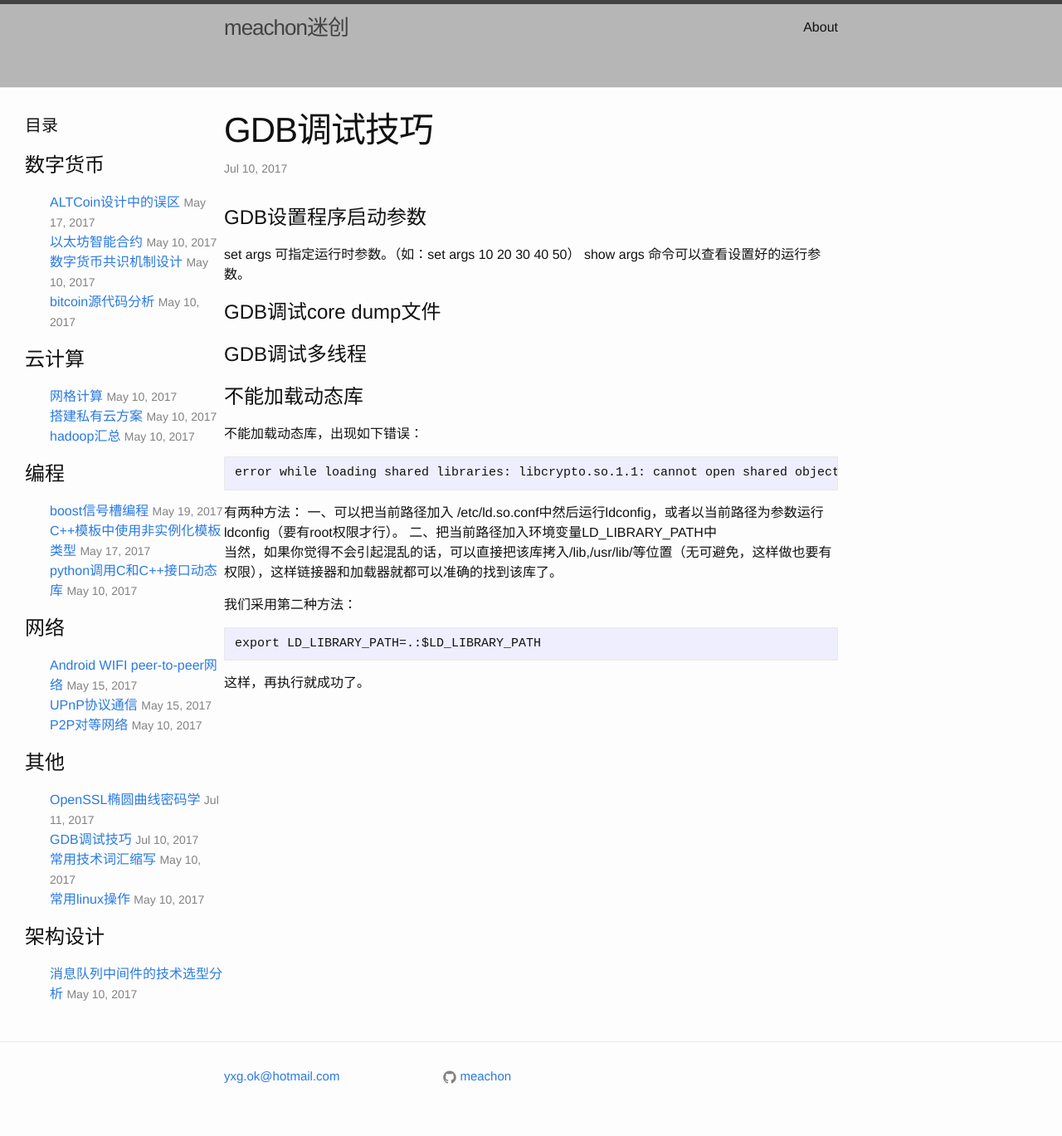
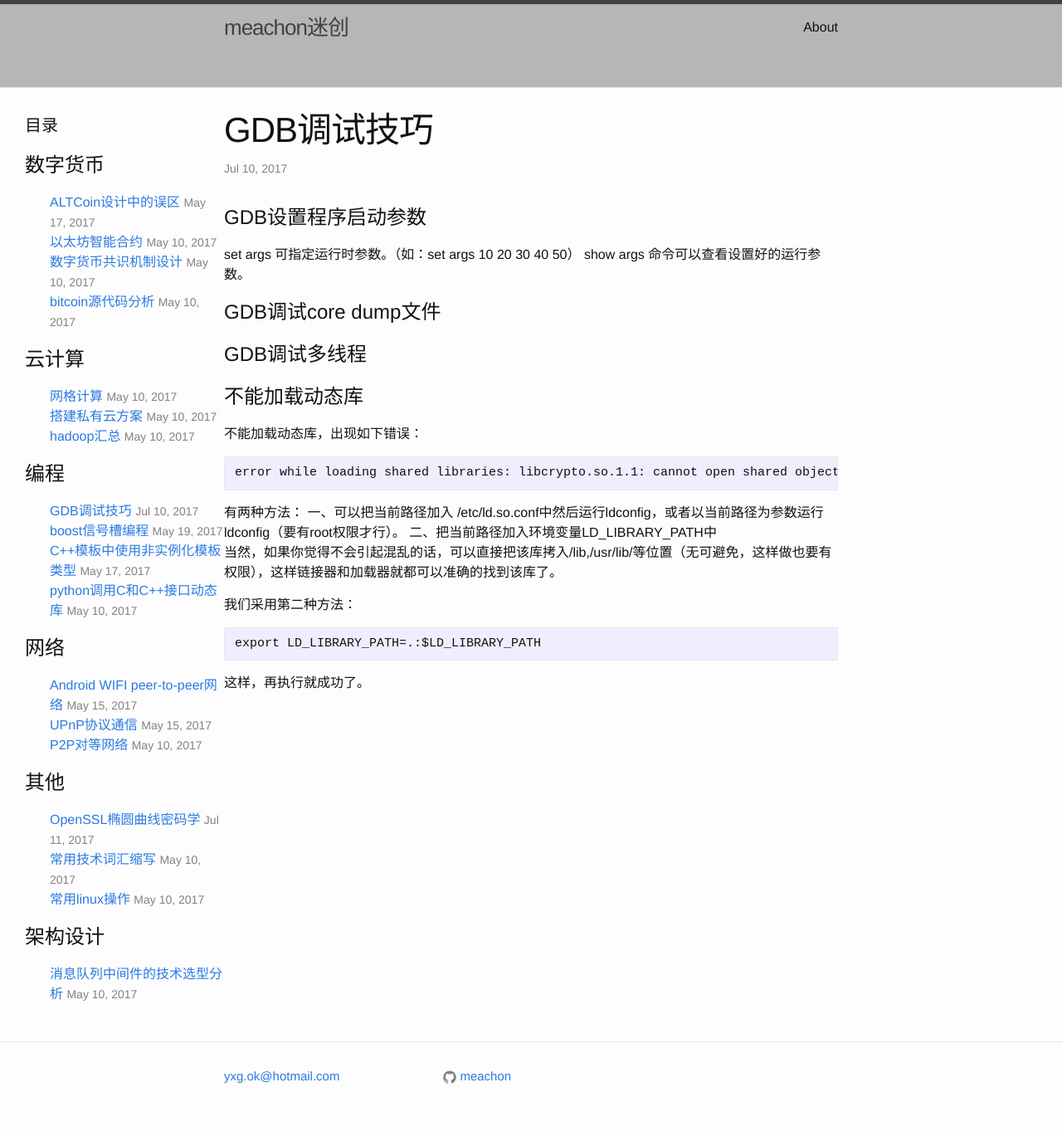
Before and after one commit to meachon/meachon.github.io, a Jekyll site: the page built from _posts/2017-07-10-gdb调试技巧.md, in a window 1280 px wide. Shown: the whole page at 83% size. Built offline with Jekyll 4.4.1, drawn with Linux system fonts in a browser that asks for light colours; some of the changed lines change nothing that is shown.

```diff
--- a/_posts/2017-07-10-gdb调试技巧.md
+++ b/_posts/2017-07-10-gdb调试技巧.md
@@ -2,7 +2,7 @@
 layout: post
 title:  "GDB调试技巧"
 date:   2017-07-10 09:55:39 +0800
-categories: 其他
+categories: 编程
 ---
 
 # GDB设置程序启动参数
```
